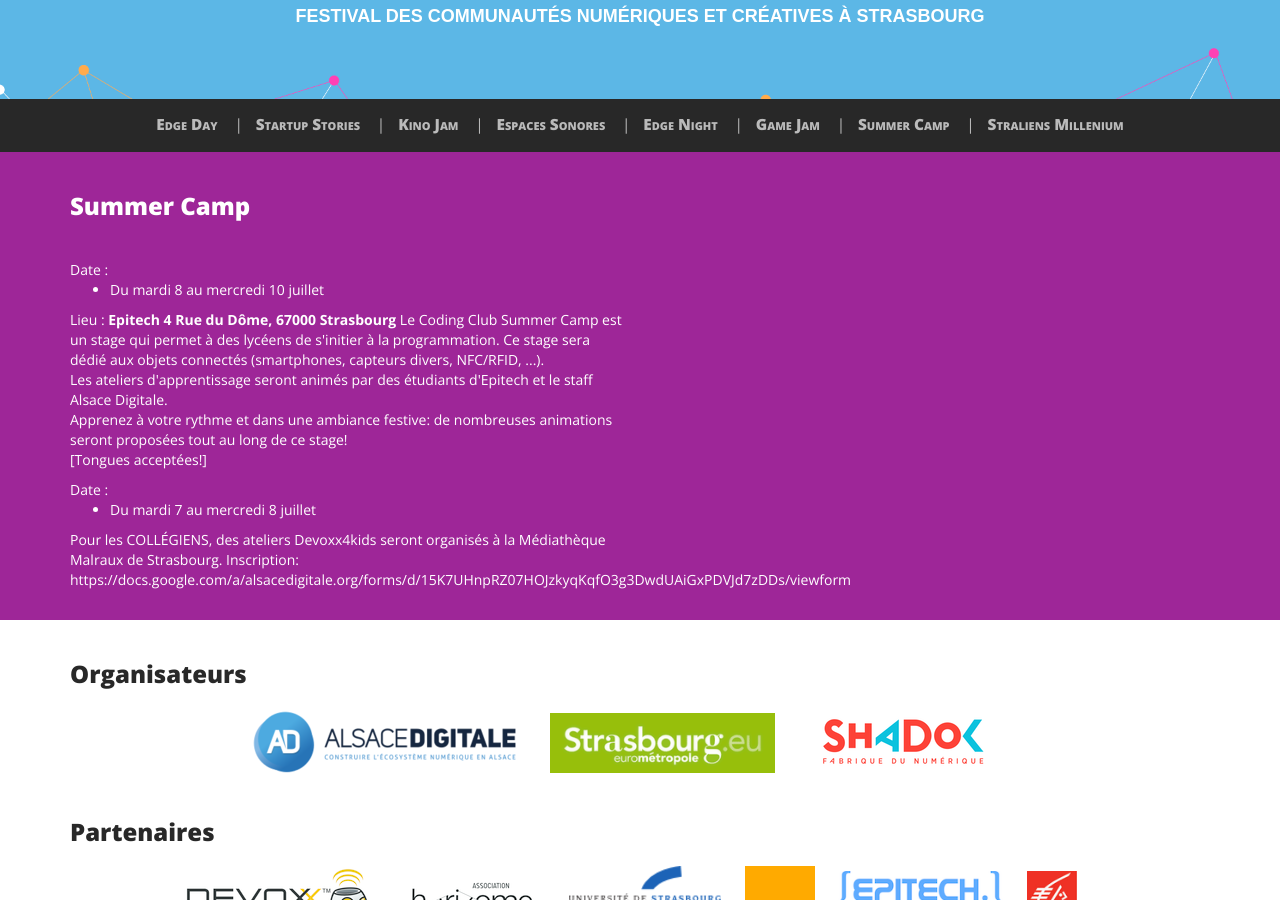
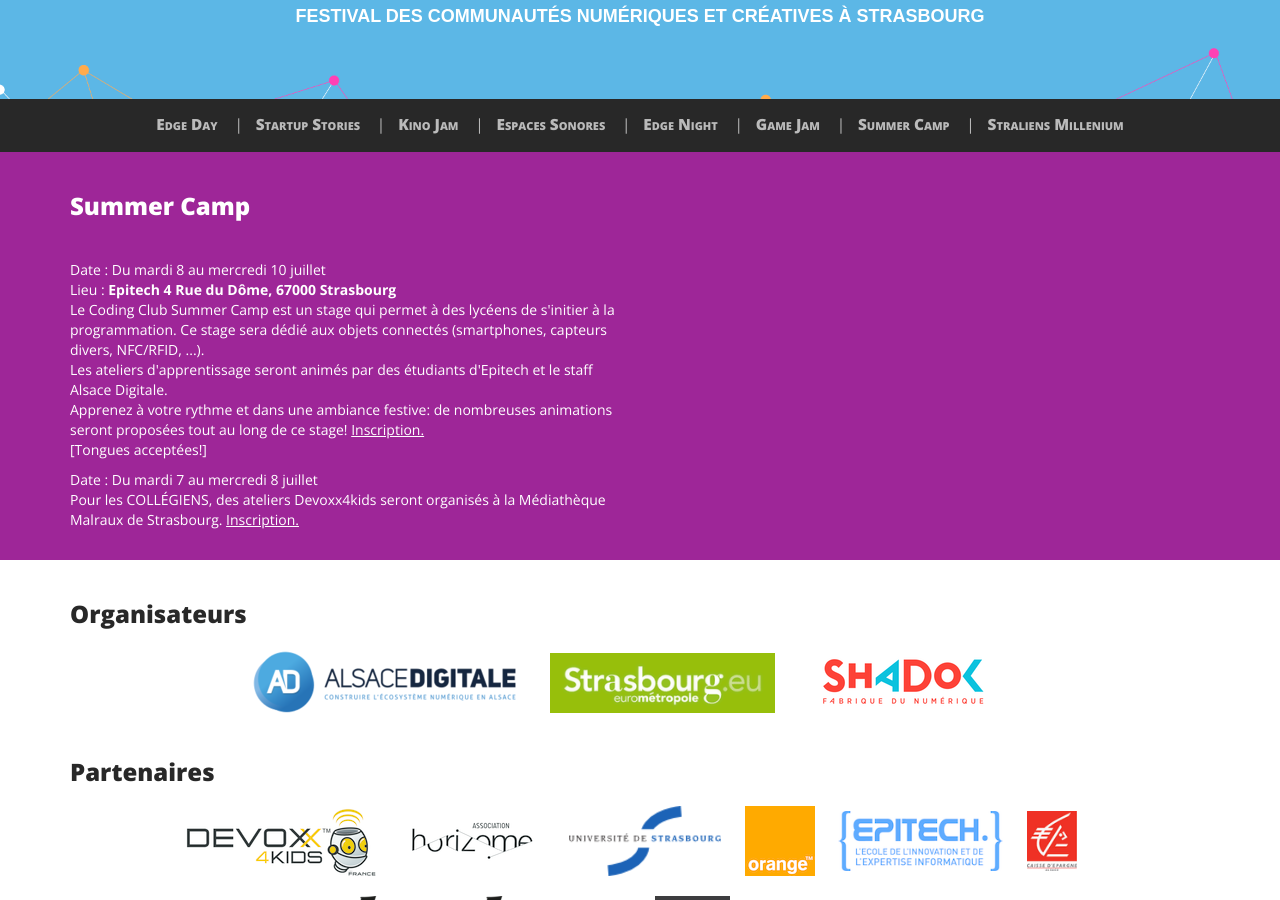
Before and after one commit to AlsaceDigitale/www.edgefest.fr-2019-temporary, a Jekyll site: the page built from summercamp.html, in a window 1280 px wide and 900 px high, scrolled down 281 px. Built offline with Jekyll 4.4.1, drawn with Linux system fonts in a browser that asks for light colours; nearby versions of some CDN libraries; some web fonts are replaced.

Commit message:
Update summercamp.html

```diff
--- a/_includes/summercamp.html
+++ b/_includes/summercamp.html
@@ -11,16 +11,14 @@
   <div class="container">
     <div class="row">
       <div class="col-xs-6">
-      Date :    <ul><li>Du mardi 8 au mercredi 10 juillet</li>
-      </ul>
-      <p>Lieu : <b>Epitech 4 Rue du Dôme, 67000 Strasbourg</b>
+      Date : Du mardi 8 au mercredi 10 juillet
+      <p>Lieu : <b>Epitech 4 Rue du Dôme, 67000 Strasbourg<br></b>
       Le Coding Club Summer Camp est un stage qui permet à des lycéens de s'initier à la programmation. Ce stage sera dédié aux objets connectés (smartphones, capteurs divers, NFC/RFID, ...).<br>
       Les ateliers d'apprentissage seront animés par des étudiants d'Epitech et le staff Alsace Digitale. <br>
-      Apprenez à votre rythme et dans une ambiance festive: de nombreuses animations seront proposées tout au long de ce stage!<br>
+      Apprenez à votre rythme et dans une ambiance festive: de nombreuses animations seront proposées tout au long de ce stage!  <A HREF="http://goo.gl/forms/3PAvqpXkdd">Inscription.</A> <br>
       [Tongues acceptées!]<br></p>
-      Date :    <ul><li>Du mardi 7 au mercredi 8 juillet</li>
-      </ul>
-      <p>Pour les COLLÉGIENS, des ateliers Devoxx4kids seront organisés à la Médiathèque Malraux de Strasbourg. Inscription: https://docs.google.com/a/alsacedigitale.org/forms/d/15K7UHnpRZ07HOJzkyqKqfO3g3DwdUAiGxPDVJd7zDDs/viewform </p>
+      Date : Du mardi 7 au mercredi 8 juillet
+      <p>Pour les COLLÉGIENS, des ateliers Devoxx4kids seront organisés à la Médiathèque Malraux de Strasbourg. <A HREF="https://docs.google.com/a/alsacedigitale.org/forms/d/15K7UHnpRZ07HOJzkyqKqfO3g3DwdUAiGxPDVJd7zDDs/viewform">Inscription.</A> </p>
     </div>
   </div>
 </section>
```
